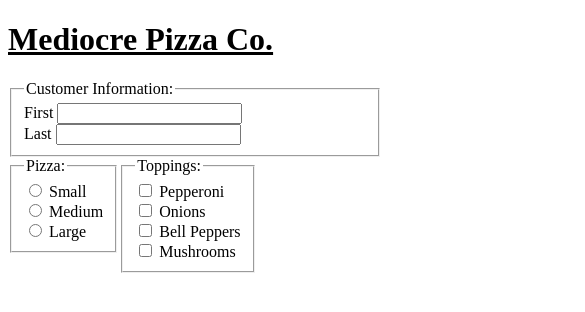
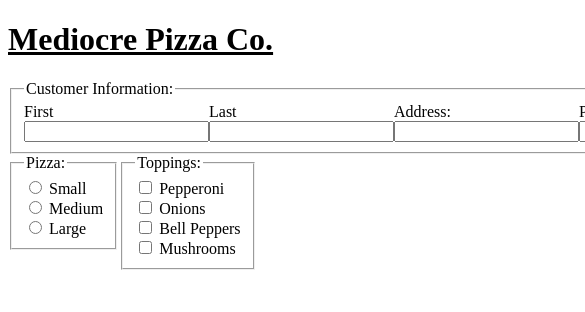
Before and after one commit to AtlasNavigator/3.4-Pizzeria, a plain HTML site: page index.html in a window 390 px wide. Shown: the top 312 px of the page, 585 px wide, since content can reach past the window. Drawn offline with Linux system fonts and the light colour scheme.

Commit message:
Added address and phone number

```diff
--- a/index.html
+++ b/index.html
@@ -14,7 +14,7 @@
             <form>
                 <fieldset>
                     <legend>Customer Information:</legend>
-                    <div class="row">
+                    <div class="info">
                         <div>
                             <label for="firstname">First</label>
                             <input id="firstname" name="first_name" type="text">
@@ -23,7 +23,14 @@
                             <label for="lastname">Last</label>
                             <input id="lastname" name="last_name" type="text">
                         </div>
-                    </div>
+                        <div>
+                            <label for="address">Address:</label>
+                            <input id="address" name="address" type="text">
+                        </div>
+                        <div>
+                            <label for="phone">Phone Number:</label>
+                            <input id="phone" name="phone" type="text">
+                        </div>
                 </fieldset>
                 <div class="order">
                     <div>
--- a/style.css
+++ b/style.css
@@ -2,3 +2,7 @@
     display: flex;
     flex-direction: row;
 }
+.info {
+    display: flex;
+    flex-direction: row;
+}
```
